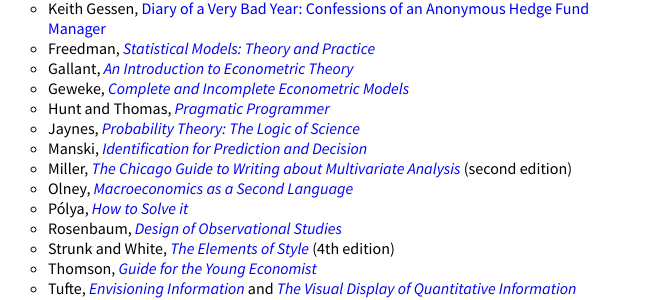
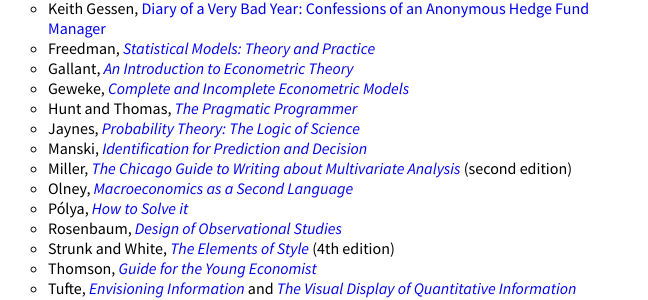
Before and after one commit to mmkuang/grayclhn.github.io, a Jekyll site: the page built from blog/_posts/2015-05-16-book-recommendations.md, in a window 1280 px wide. Shown: the part 141-441 px from the top of the page, without its empty margins (0-648 px from the left). Built offline with Jekyll 4.4.1, drawn with Linux system fonts in a browser that asks for light colours; Markdown is read by kramdown in place of the engine named in the settings.

Commit message:
Change formatting of recommendations post

```diff
--- a/blog/_posts/2015-05-16-book-recommendations.md
+++ b/blog/_posts/2015-05-16-book-recommendations.md
@@ -14,7 +14,7 @@
 * Freedman, [*Statistical Models: Theory and Practice*](http://www.cambridge.org/us/academic/subjects/statistics-probability/statistical-theory-and-methods/statistical-models-theory-and-practice-2nd-edition)
 * Gallant, [*An Introduction to Econometric Theory*](http://press.princeton.edu/titles/6216.html)
 * Geweke, [*Complete and Incomplete Econometric Models*](http://press.princeton.edu/titles/9218.html)
-* Hunt and Thomas, [*Pragmatic Programmer*](https://pragprog.com/the-pragmatic-programmer)
+* Hunt and Thomas, [*The Pragmatic Programmer*](https://pragprog.com/the-pragmatic-programmer)
 * Jaynes, [*Probability Theory: The Logic of Science*](http://www.cambridge.org/us/academic/subjects/physics/theoretical-physics-and-mathematical-physics/probability-theory-logic-science?format=HB)
 * Manski, [*Identification for Prediction and Decision*](http://www.hup.harvard.edu/catalog.php?isbn=9780674026537)
 * Miller, [*The Chicago Guide to Writing about Multivariate
```
